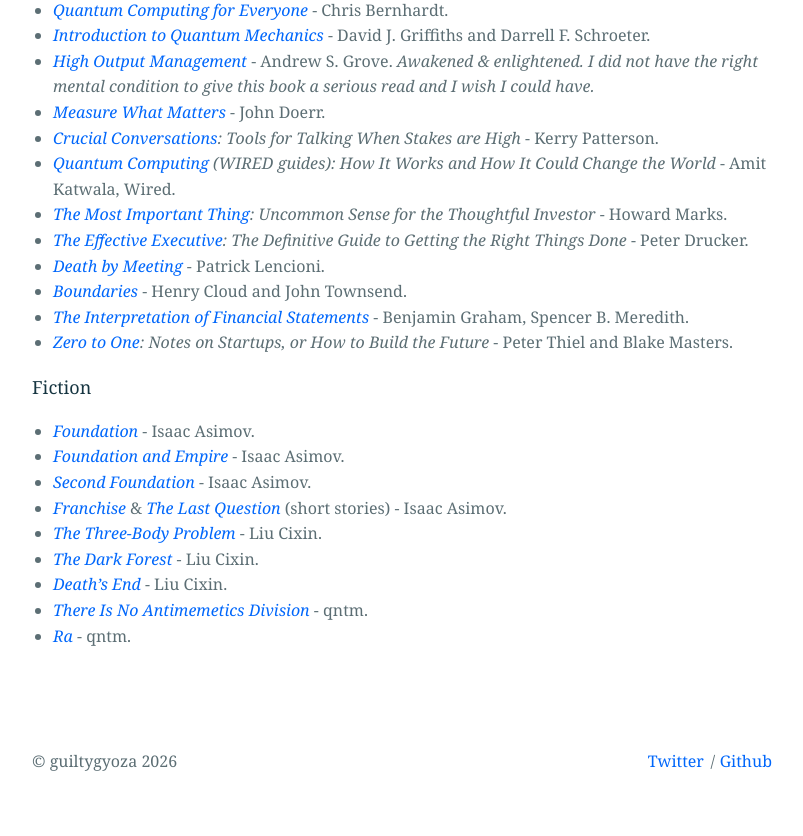
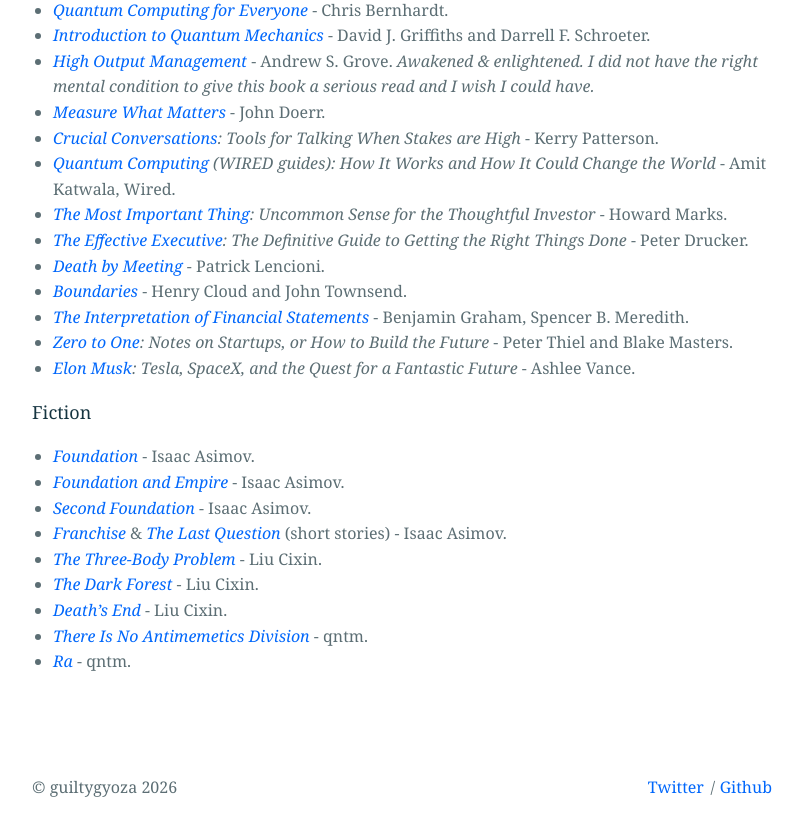
Before and after one commit to guiltygyoza/new-blog, a Jekyll site: the page built from _pages/bookshelf.markdown, in a window 1280 px wide and 900 px high, scrolled down 2156 px. Shown: the top 836 px of the window, without its empty margins (238-1041 px from the left). Built offline with Jekyll 4.4.1, drawn with Linux system fonts in a browser that asks for light colours.

Commit message:
add book

```diff
--- a/_pages/bookshelf.markdown
+++ b/_pages/bookshelf.markdown
@@ -56,7 +56,7 @@
 - *[Boundaries](https://www.goodreads.com/book/show/944267.Boundaries){:target="_blank"}* - Henry Cloud and John Townsend.
 - *[The Interpretation of Financial Statements](https://www.goodreads.com/book/show/190445.The_Interpretation_of_Financial_Statements){:target="_blank"}* - Benjamin Graham, Spencer B. Meredith.
 - *[Zero to One](https://www.goodreads.com/book/show/18050143-zero-to-one){:target="_blank"}: Notes on Startups, or How to Build the Future* - Peter Thiel and Blake Masters.
-
+- *[Elon Musk](https://www.goodreads.com/book/show/25541028-elon-musk){:target="_blank"}: Tesla, SpaceX, and the Quest for a Fantastic Future* - Ashlee Vance.
 
 ### Fiction
 - *[Foundation](https://www.goodreads.com/book/show/29579.Foundation){:target="_blank"}* - Isaac Asimov.
```
